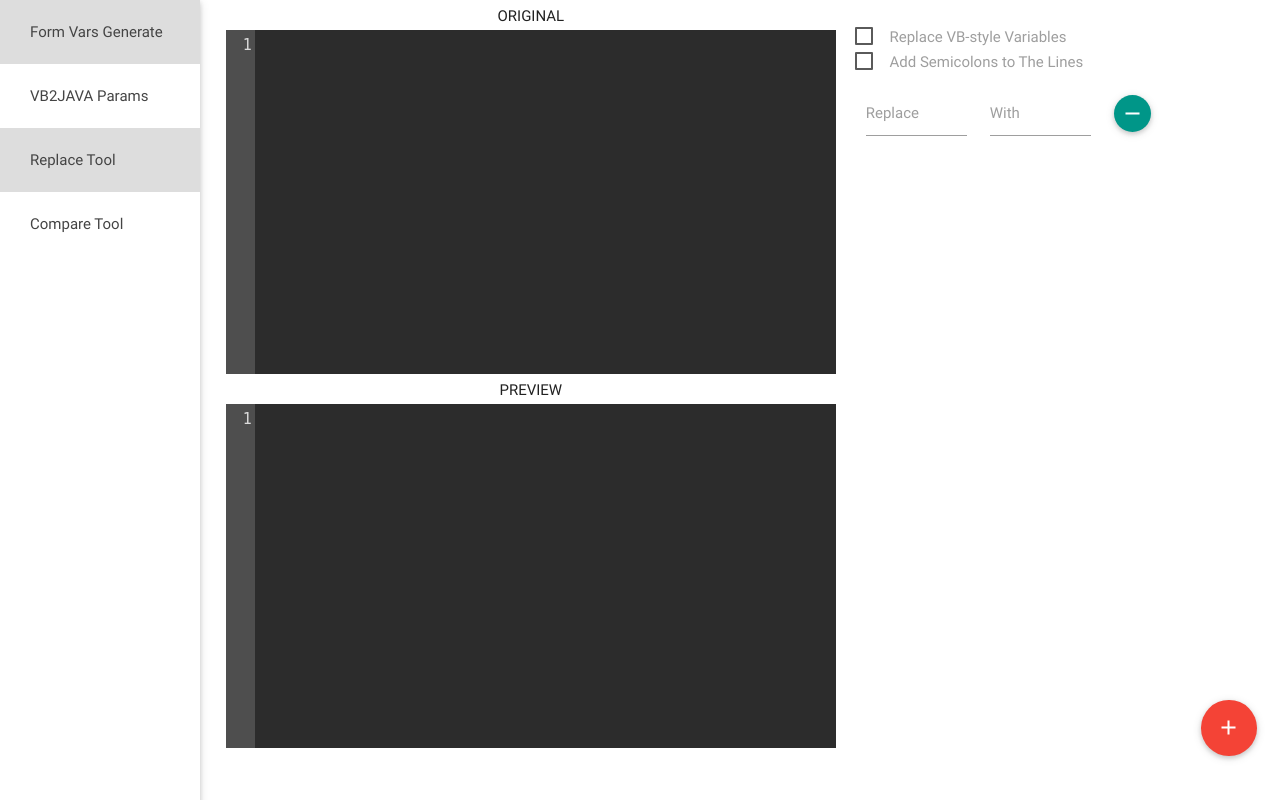
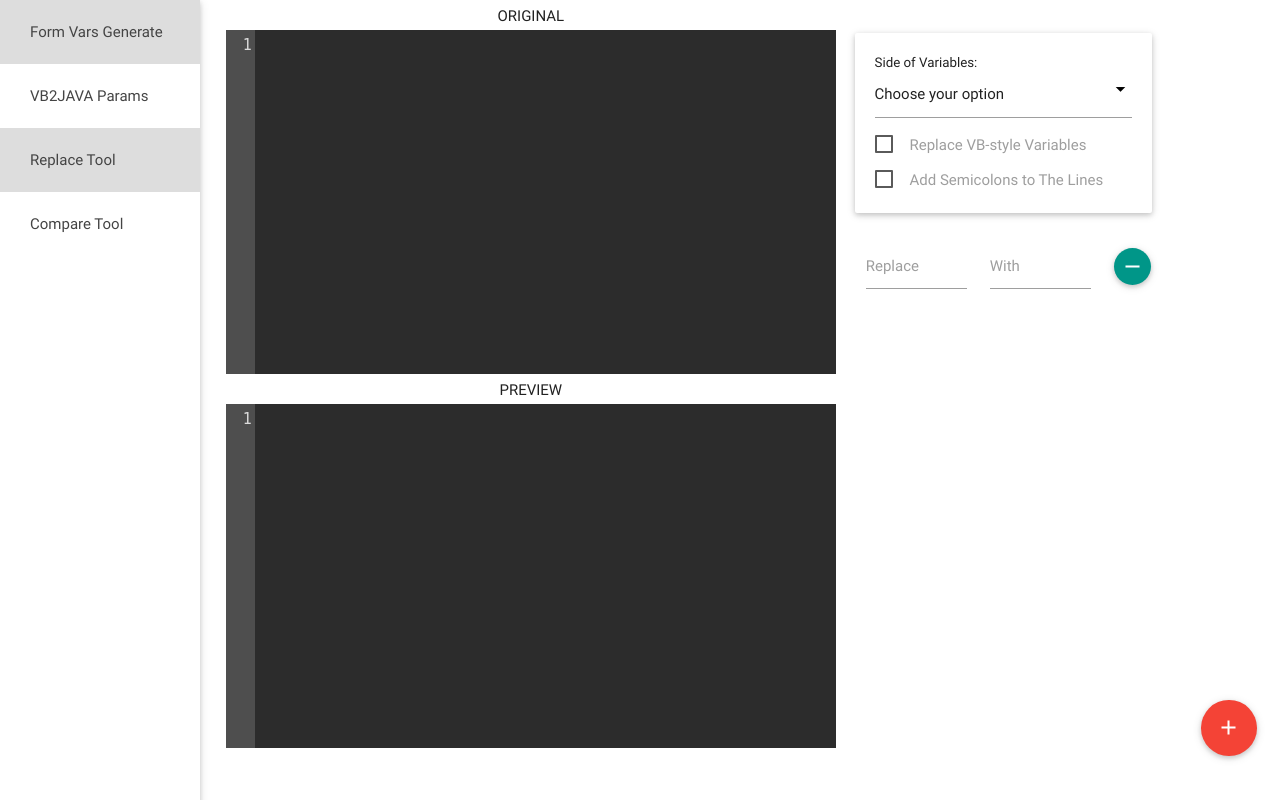
Before and after one commit to heyvin/heyvin-tools, a PHP site: page /tools/replacetool in a window 1280 px wide. Run offline with PHP 8.4, Linux system fonts and the light colour scheme.

Commit message:
Improve ReplaceTool

```diff
--- a/tools/replacetool/index.php
+++ b/tools/replacetool/index.php
@@ -34,14 +34,23 @@
 		<form id="myForm" method="post">
 			<div class="row">
 				<div id="control" class="row control-wrapper col s3 offset-s6">
+					<div class="card-panel">
+					<span style="font-size: 10pt">Side of Variables:</span>
+					<select id="selSide">
+						<option value="" disabled selected>Choose your option</option>
+						<option value="1">Left</option>
+						<option value="2">Right</option>
+						<option value="3">Both</option>
+					</select>
 					<div id="controlGroup0" align="left">
 						<div>
 							<input type="checkbox" id="chkVariables" />
       						<label for="chkVariables">Replace VB-style Variables</label>
 						</div>
-      					<div>
+      					<div style="margin-top: 10px">
 							<input type="checkbox" id="chkSemi" />
       						<label for="chkSemi">Add Semicolons to The Lines</label>
+						</div>
 					</div>
 					</div>
 				    <div id="controlGroup1">
@@ -169,6 +178,7 @@
 			$(document).ready(function(){
 
 				setActive("#replacetool");
+				$("#selSide").material_select();
 
 				$("#btnAdd").click(function() {
 
@@ -419,6 +429,7 @@
 									if(arrSegment[0] != undefined && arrSegment[1] != undefined) {
 
 										// First segment
+										if($("#selSide").val() == "1" || $("#selSide").val() == "3") {
 											var varText = arrSegment[0].substring(arrSegment[0].lastIndexOf('.') + 1, arrSegment[0].length);
 											if(varText == varText.toUpperCase()) {
 												varText = varText.toLowerCase();
@@ -432,8 +443,10 @@
 												varText = varText.toLowerCase();
 											}
 											arrSegment[0] = arrSegment[0].substring(0, arrSegment[0].lastIndexOf('.') + 1) + varText;
+										}
 
 										// Second segment
+										if($("#selSide").val() == "2" || $("#selSide").val() == "3") {
 											var varText = arrSegment[1].substring(arrSegment[1].lastIndexOf('.') + 1, arrSegment[1].length);
 											if(varText == varText.toUpperCase()) {
 												varText = varText.toLowerCase();
@@ -447,6 +460,7 @@
 												varText = varText.toLowerCase();
 											}
 											arrSegment[1] = arrSegment[1].substring(0, arrSegment[1].lastIndexOf('.') + 1) + varText;
+										}
 
 										arrLines[i] = arrSegment.join(" = ");
 
```
Also changed, not shown: 2 other files. Lines whose indentation alone changed are shown as unchanged.
